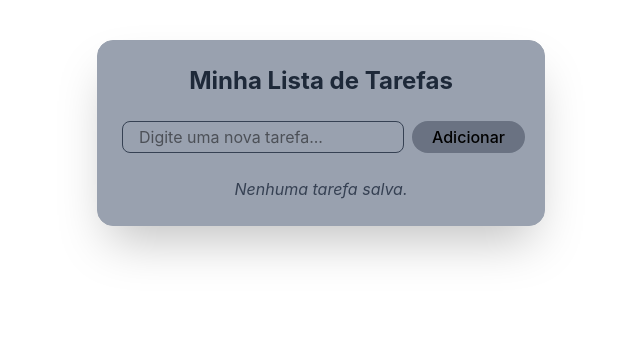
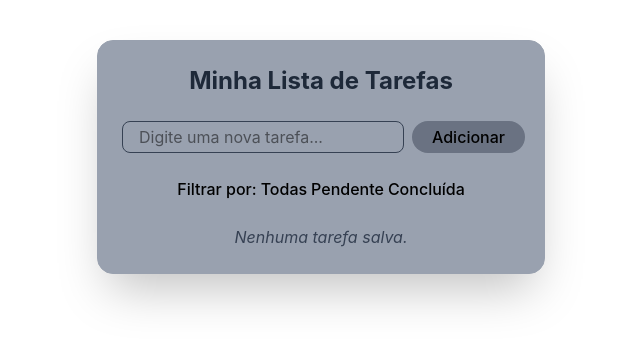
Before and after one commit to 1ESPI-FrontEnd/Checkpoint04, a React (Vite) app: page / in a window 1280 px wide. Shown: the top 346 px of the page, without its empty margins (319-959 px from the left). Built offline with nearby package versions, Linux system fonts and the light colour scheme.

Commit message:
[Feat] Adicionando filtro com base no andamento da tarefa

```diff
--- a/src/components/Tarefas.jsx
+++ b/src/components/Tarefas.jsx
@@ -7,6 +7,8 @@ const Tarefas = () => {
         return salvarTarefas ? JSON.parse(salvarTarefas): [];
     });
     const [campo, setCampo] = useState("");
+
+    const [filtro, setFiltro] = useState("Todas");
 
     //HOOK-useEffect - realiza um efeito colateral, no exemplo vai
     //carregar automaticamente as tarefas cadastradas.
@@ -44,6 +46,15 @@ const Tarefas = () => {
         setTarefas(atualizarTarefas);
     };
 
+    const FiltrarTarefas = (status) => {
+        if (status === "Todas") {
+            const todasTarefas = JSON.parse(localStorage.getItem("item-tarefa")) || [];
+
+            return todasTarefas;
+        }
+        return tarefas.filter((tarefa) => tarefa.status === status);
+    };
+
   return (
     <>
         <div className="max-w-md mx-auto mt-10 p-6 bg-gray-400 rounded-2xl shadow-2xl border border-gray-400">
@@ -62,8 +73,24 @@ const Tarefas = () => {
             </button>
         </form>
 
+        <div className="flex justify-center gap-1 mb-6 font-medium">
+            Filtrar por:
+            <button onClick={() => setFiltro("Todas")}
+                className="">
+                Todas
+            </button>
+            <button onClick={() => setFiltro("Pendente")}
+                className="">
+                Pendente
+            </button>
+            <button onClick={() => setFiltro("Concluida")}
+                className="">
+                Concluída
+            </button>
+        </div>
+
         <ul className="space-y-3">
-            {tarefas.map((tarefa) => (
+            {FiltrarTarefas(filtro).map((tarefa) => (
             <li key={tarefa.id} className="flex items-center justify-between p-3 bg-gray-500 rounded-2xl border border-b-gray-800 shadow-2xl hover:bg-gray-600">
                 <span className="">{tarefa.text}</span>
 
```
